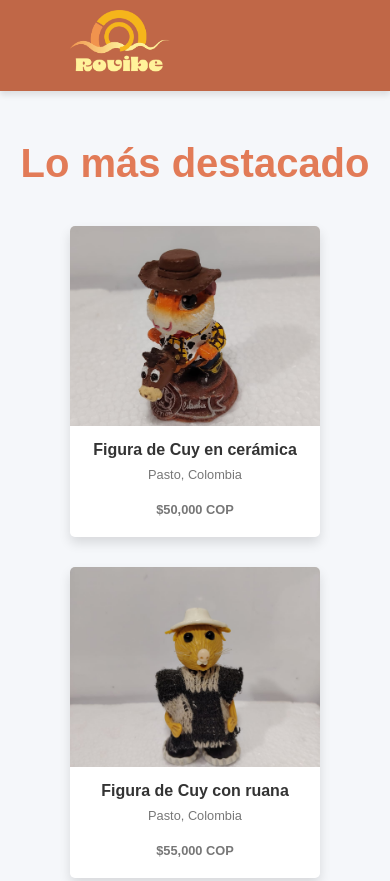
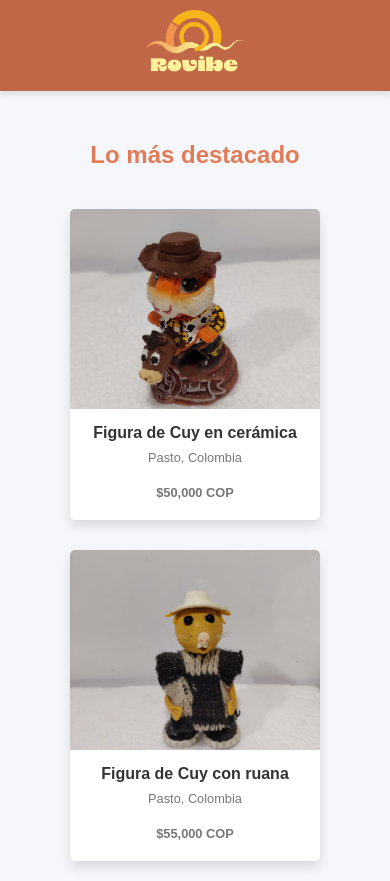
Before and after one commit to Anascalle/Rovibe_AR, a plain HTML site: page index.html in a window 390 px wide. Shown: the top 881 px of the page. Drawn offline with Linux system fonts and the light colour scheme; a web font is replaced by a local one.

Commit message:
Add files via upload

```diff
--- a/css/product-card.css
+++ b/css/product-card.css
@@ -110,3 +110,23 @@ catalogo-producto:nth-child(even) {
     transform: translateY(0);
   }
 }
+
+@media (max-width: 480px) {
+  nav {
+    justify-content: center;
+  }
+
+  .logo {
+    margin-left: 0;
+  }
+
+  .titulo {
+    text-align: center;
+    justify-content: center;
+    margin-top: 50px;
+    font-size: 1.5em;
+    color:  #e27b57;
+  }
+
+
+}
--- a/css/product-detail.css
+++ b/css/product-detail.css
@@ -89,7 +89,7 @@ a {
 .detalles p {
   margin-bottom: 8px;
   width: 50%;
-  text-align: center; /* centra el texto */
+  text-align: center;
   font-size: 14px;
   color: #555;
 }
@@ -97,3 +97,18 @@ a {
 .info{
   font-size: 11px;
 }
+
+@media (max-width: 480px) {
+  nav {
+    justify-content: center;
+  }
+
+  .logo {
+    margin-left: 0;
+  }
+
+  .detalles p{
+    font-size: 13px;
+    width: 90%;
+  }
+}
--- a/index.html
+++ b/index.html
@@ -4,12 +4,10 @@
 <head>
     <meta charset="UTF-8">
     <meta name="viewport" content="width=device-width, initial-scale=1.0">
-    <title>Catálogo AR</title>
+    <title>Rovibe</title>
     <link rel="preconnect" href="https://fonts.googleapis.com">
     <link rel="preconnect" href="https://fonts.gstatic.com" crossorigin>
-    <link
-        href="https://fonts.googleapis.com/css2?family=Sansation:ital,wght@0,300;0,400;0,700;1,300;1,400;1,700&display=swap"
-        rel="stylesheet">
+    <link href="https://fonts.googleapis.com/css2?family=Sansation:ital,wght@0,300;0,400;0,700;1,300;1,400;1,700&display=swap" rel="stylesheet">
     <script type="module" src="js/product-card.js"></script>
     <link rel="stylesheet" href="css/product-card.css">
 
```
Also changed, not shown: model.html (+1 -1 lines).
